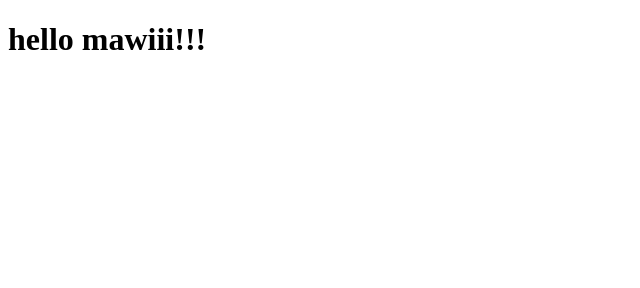
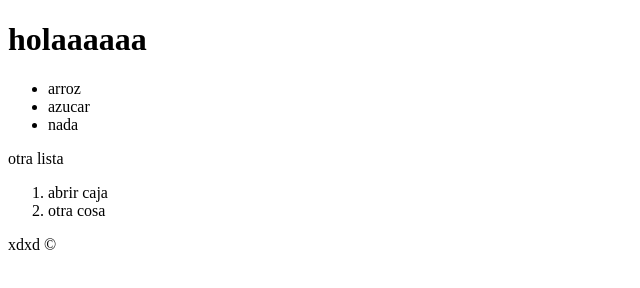
Before and after one commit to firnex360/web-page, a plain HTML site: page index.html in a window 1280 px wide. Shown: the whole page, without its empty margins (0-640 px from the left). Drawn offline with Linux system fonts and the light colour scheme.

Commit message:
creating list

```diff
--- a/index.html
+++ b/index.html
@@ -6,6 +6,31 @@
     <title>hello!!</title>
 </head>
 <body>
-    <h1>hello mawiii!!!</h1>
+    <h1>holaaaaaa</h1>
+
+    <div>
+        <ul>
+            <li>
+                arroz
+            </li>
+            <li>azucar</li>
+            <li>nada</li>
+        </ul>
+
+        otra lista
+        <ol>
+            <li>abrir caja</li>
+            <li>otra cosa</li>
+        </ol>
+
+
+    </div>
+
+
+
+    <footer>
+        xdxd &copy;
+    </footer>
+
 </body>
 </html>
```
